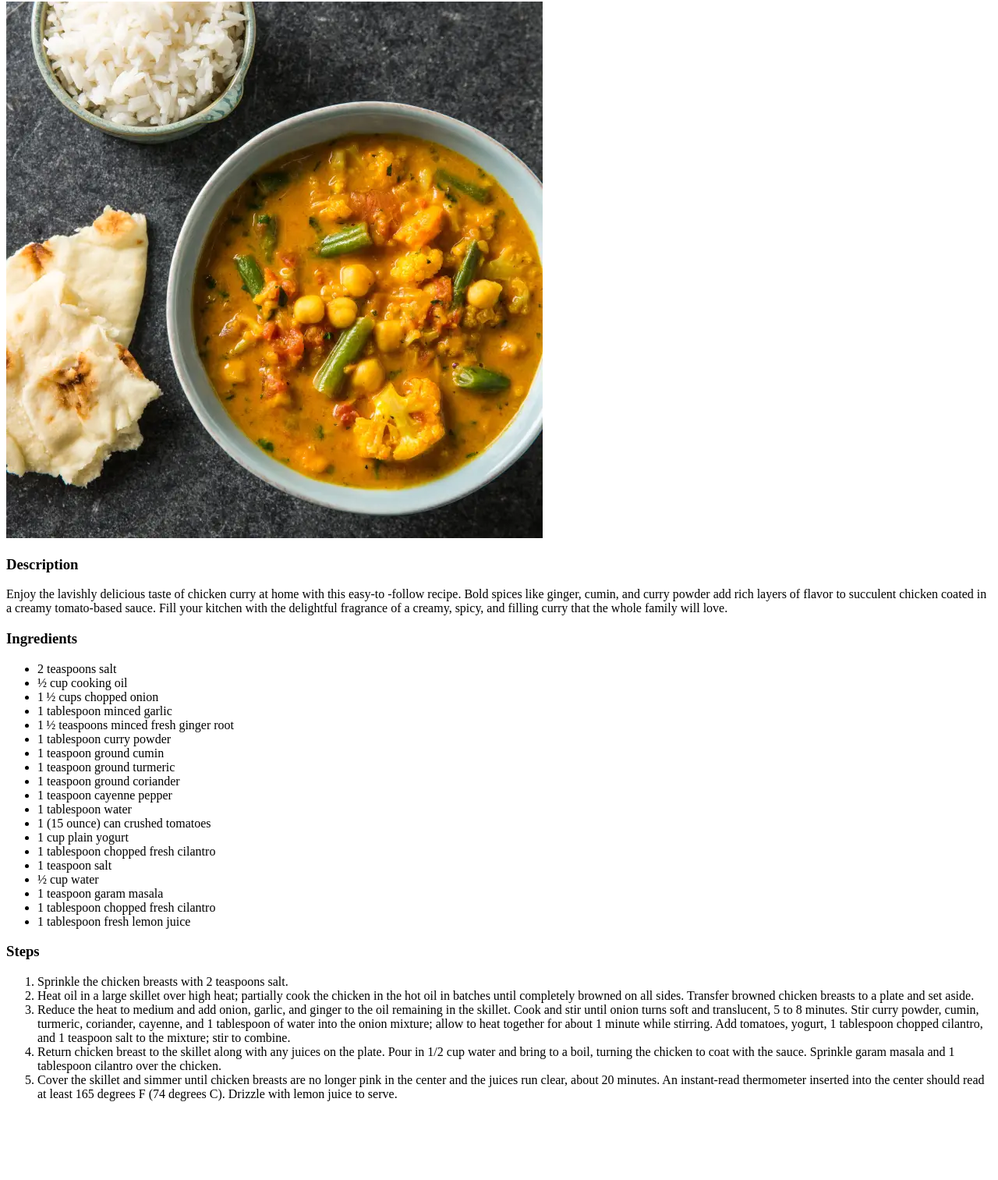
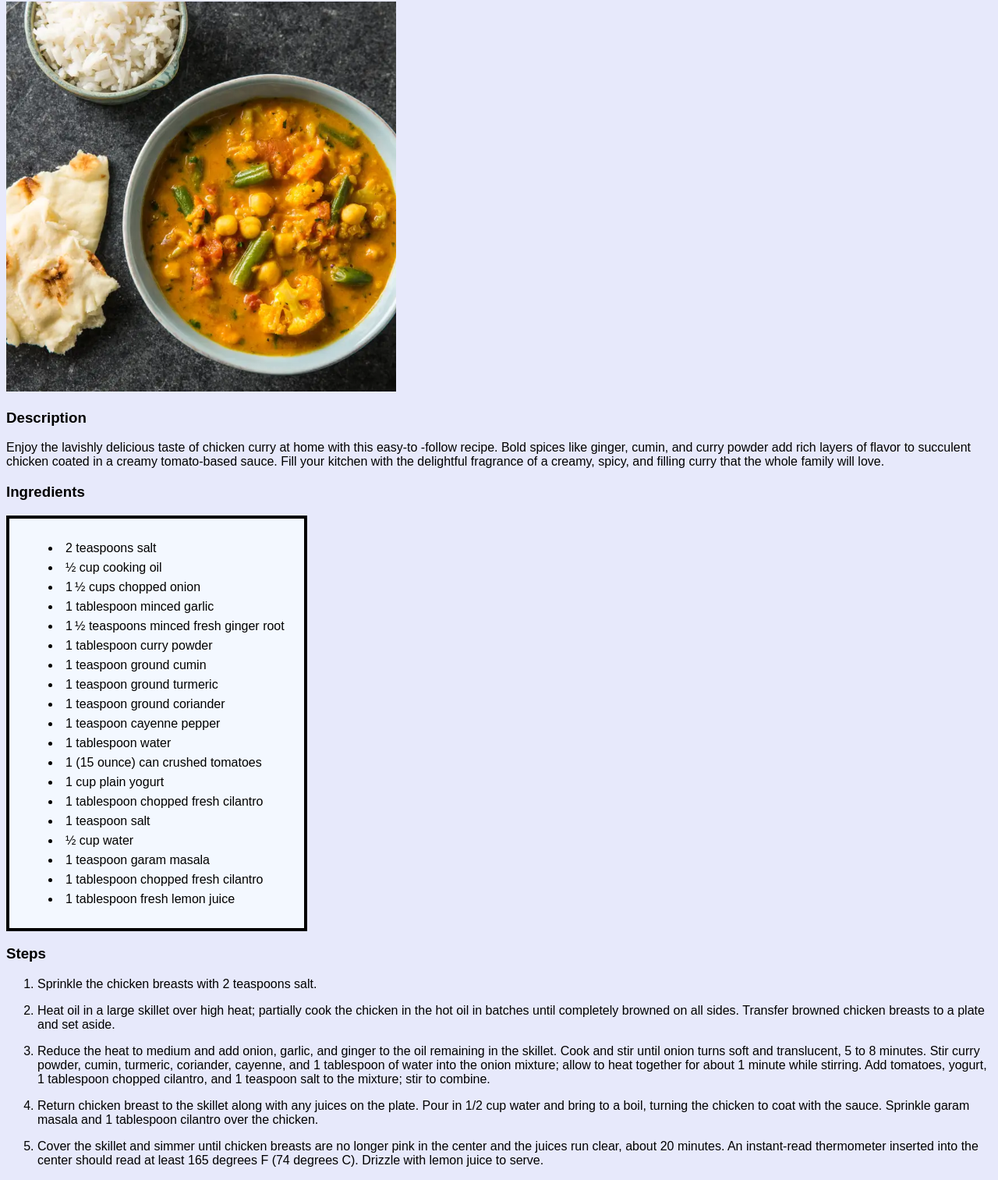
Before and after one commit to Jasonk63/odin-recipes, a plain HTML site: page recipes/indian-curry.html in a window 1280 px wide. Shown: the part 78-1591 px from the top of the page at 78% size. Before the commit the page ends 1506 px from the top, so only its background shows below. Drawn offline with Linux system fonts and the light colour scheme.

Commit message:
Add CSS stylesheet

```diff
--- a/recipes/indian-curry.html
+++ b/recipes/indian-curry.html
@@ -2,13 +2,14 @@
 <html lang="en">
 <head>
   <meta charset="UTF-8">
+  <link rel="stylesheet" href="../style.css">
   <title>Indian Curry</title>
 </head>
 
 <body>
   <h1>Indian Curry</h1>
 
-    <img src="../images/indian-curry.jpg" alt="Indian Curry">
+    <img src="../images/indian-curry.jpg" alt="Indian Curry" class="square-photo">
 
   <h3>Description</h3>
     <p>Enjoy the lavishly delicious taste of chicken curry at home with this easy-to
@@ -18,7 +19,7 @@
       filling curry that the whole family will love.</p>
 
   <h3>Ingredients</h3>
-    <ul>
+    <ul class="ingredients">
       <li>2 teaspoons salt</li>
       <li>½ cup cooking oil</li>
       <li>1 ½ cups chopped onion</li>
@@ -42,24 +43,24 @@
 
   <h3>Steps</h3>
     <ol>
-      <li>Sprinkle the chicken breasts with 2 teaspoons salt.</li>
+      <li> Sprinkle the chicken breasts with 2 teaspoons salt.<p></p></li>
       <li>Heat oil in a large skillet over high heat; partially cook the chicken in
         the hot oil in batches until completely browned on all sides. Transfer
-        browned chicken breasts to a plate and set aside.</li>
+        browned chicken breasts to a plate and set aside.<p></p></li>
       <li>Reduce the heat to medium and add onion, garlic, and ginger to the oil
         remaining in the skillet. Cook and stir until onion turns soft and
         translucent, 5 to 8 minutes. Stir curry powder, cumin, turmeric, coriander,
         cayenne, and 1 tablespoon of water into the onion mixture; allow to heat
         together for about 1 minute while stirring. Add tomatoes, yogurt, 1
         tablespoon chopped cilantro, and 1 teaspoon salt to the mixture; stir to
-        combine.</li>
+        combine.<p></p></li>
       <li>Return chicken breast to the skillet along with any juices on the plate.
         Pour in 1/2 cup water and bring to a boil, turning the chicken to coat with
-        the sauce. Sprinkle garam masala and 1 tablespoon cilantro over the chicken.</li>
+        the sauce. Sprinkle garam masala and 1 tablespoon cilantro over the chicken.<p></p></li>
       <li>Cover the skillet and simmer until chicken breasts are no longer pink in
         the center and the juices run clear, about 20 minutes. An instant-read
         thermometer inserted into the center should read at least 165 degrees F
-        (74 degrees C). Drizzle with lemon juice to serve.</li>
+        (74 degrees C). Drizzle with lemon juice to serve.<p></p></li>
     </ol>
 </body>
 </html>
--- /dev/null
+++ b/style.css
@@ -0,0 +1,25 @@
+body {
+  font-family: Arial, Verdana, Helvetica;
+  background-color: #d0d4f880;
+}
+
+.square-photo {
+  height: 500px;
+  width: 500px
+}
+
+.rect-photo {
+  height: 398px;
+  width: 596px;
+}
+
+.ingredients {
+  background-color:rgb(243, 248, 255);
+  border-style: solid;
+  border-width: 4px;
+  line-height:25px;
+  padding:25px;
+  display: table;
+  text-indent: 25px;
+  list-style-position: inside;
+}
```
Also changed, not shown: index.html (+1 -0 lines), recipes/korean-short-ribs.html (+6 -5 lines), recipes/lemon-meringue-cheescake.html (+12 -10 lines).
